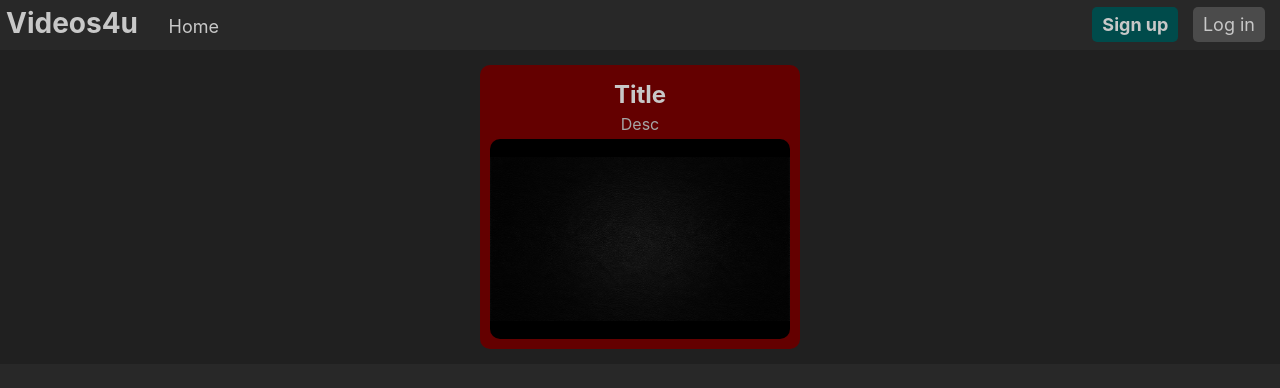
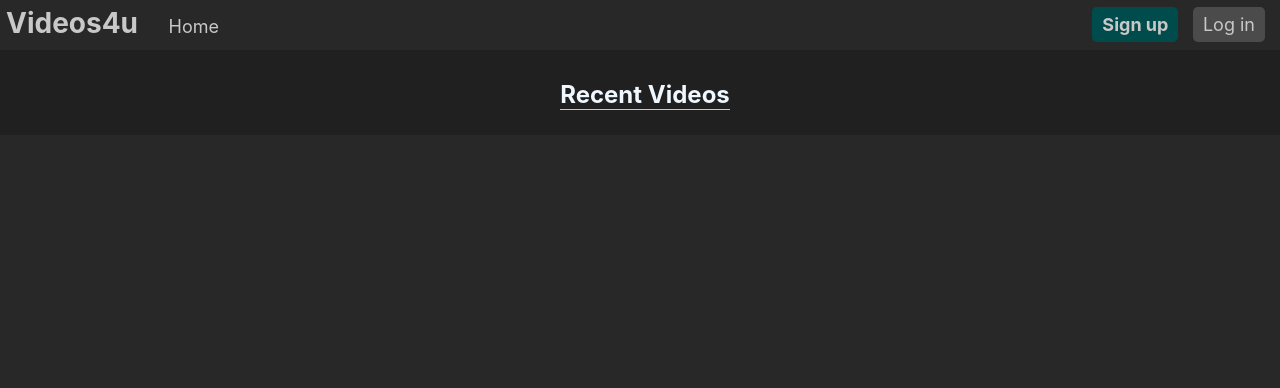
Before and after one commit to bms9294/Activity1-2, a PHP site: page / in a window 1280 px wide. Shown: the top 388 px of the page. Run offline with PHP 8.4, Linux system fonts and the light colour scheme; data that the repository does not hold is empty.

Commit message:
Video List loading and video selection.

```diff
--- /dev/null
+++ b/docker/web_data/core/head.js
@@ -0,0 +1,18 @@
+function isLoggedIn(){
+    if(document.cookie.includes("logged-in=1")){
+        document.getElementById("login-menu").innerHTML = "<a href=videoUpload.html class=primary><strong>Upload</strong></a>";
+    }
+    $.get("/core/session/challenge.php").done(function(data){
+        var result = JSON.parse(data);
+        if(!result.success){
+            document.getElementById("login-menu").innerHTML = `<a href="register.html" class="primary">
+                                                                    <strong>Sign up</strong>
+                                                                </a>
+                                                                <a href="login.html" class="light">
+                                                                    Log in
+                                                                </a>`;
+        }
+    });
+}
+
+isLoggedIn();
--- a/docker/web_data/core/main.js
+++ b/docker/web_data/core/main.js
@@ -1,17 +1,46 @@
-function isLoggedIn(){
-    if(document.cookie.includes("logged-in=1")){
-        document.getElementById("login-menu").innerHTML = "<a href=videoUpload.html class=primary><strong>Upload</strong></a>";
-    }
-    $.get("/core/session/challenge.php").done(function(data){
+var currentlyloaded = 0;
+
+function loadList(user=false){
+    var arr = {"start": currentlyloaded, "count": 50};
+    if(user === true)arr['user'] = true;
+    $.post("/core/video/requestList.php",arr).done(function(data){
         var result = JSON.parse(data);
-        if(!result.success){
-            document.getElementById("login-menu").innerHTML = `<a href="register.html" class="primary">
-                                                                    <strong>Sign up</strong>
-                                                                </a>
-                                                                <a href="login.html" class="light">
-                                                                    Log in
-                                                                </a>`;
-        }
+        result.forEach(element => {
+            if(element.thumbnail == "/")element.thumbnail = "/thumbnails/default.jpg";
+            document.getElementById("videolist").innerHTML += " \
+            <a href=/play.php?video="+element.videoID+" class=videoentry > \
+                        <span> \
+                            <h2>"+element.title+"</h2> \
+                            <p class=description>Desc</p> \
+                        </span> \
+                        <img class=thumbnail src="+element.thumbnail+" > \
+                    </a>"
+            ;
+            currentlyloaded++;
+        });
     });
 }
-isLoggedIn();
+function userVids(){
+    currentlyloaded = 0;
+    document.getElementById("myvids").classList = "active";
+    document.getElementById("recentvids").classList = "";
+    document.getElementById("videolist").innerHTML = "";
+    loadList(true);
+}
+function recentVids(){
+    currentlyloaded = 0;
+    document.getElementById("myvids").classList = "";
+    document.getElementById("recentvids").classList = "active";
+    document.getElementById("videolist").innerHTML = "";
+    loadList();
+}
+loadList();
+
+
+if(document.cookie.includes("logged-in=1")){
+    document.getElementById("videotype").innerHTML += `<h2 id="myvids">My Videos</h2>`;
+    document.getElementById("myvids").addEventListener("click", userVids);
+    document.getElementById("recentvids").addEventListener("click", recentVids);
+}else{
+    document.getElementById("recentvids").addEventListener("click", recentVids);
+}
--- a/docker/web_data/core/mysql/tables/video.php
+++ b/docker/web_data/core/mysql/tables/video.php
@@ -12,8 +12,10 @@ return array(
     "deleteVideo" => "DELETE FROM videos WHERE videoID=?",
     "getAllVideos" => "SELECT videoID, title FROM videos",
     "getUserVideos" => "SELECT videoID, title FROM videos WHERE userID=?",
-
+    "getAllVideos" => "SELECT videoID,thumbnail,title FROM videos",
     "getVideo" => "SELECT videos.title, videos.pathToVideo, videos.upload_date, users.username
-    FROM videos INNER JOIN users ON videos.userID=users.userID AND videos.videoID=?"
+    FROM videos INNER JOIN users ON videos.userID=users.userID AND videos.videoID=?",
+    "getVideoList" => "SELECT * FROM videos limit ?,?",
+    "getVideosOfUser" => "SELECT * FROM videos WHERE userID=(SELECT userID FROM session WHERE token=?) limit ?,?"
 
 );
--- a/docker/web_data/core/style.css
+++ b/docker/web_data/core/style.css
@@ -12,18 +12,44 @@ body{
     text-align: center;
     width: 100%;
     margin:0;
+    transition: 0.5s;
 }
 .videoentry{
     height:auto;
     width:300px;
     min-width: 300px;
-    background-color: rgb(100, 0, 0);
+    background-color: rgb(0, 75, 75);
     border-radius: 10px;
     padding: 10px;
     display: inline-block;
     margin: 15px;
     text-decoration: none;
+    transition: 0.5s;
+}
+.selector{
 
+}
+.selector h2{
+    display: inline-block;
+    margin:25px;
+    cursor: pointer;
+    transition: 0.5s;
+}
+.selector h2:hover{
+    color: white;
+}
+.selector h2.active{
+    border-bottom:1px solid rgb(200,200,200);
+    color: aliceblue;
+}
+.center{
+    text-align: center;
+}
+.tall{
+    min-height: 75px;
+}
+.videoentry:hover{
+    background-color: rgb(0, 100,100);
 }
 .description{
     display: block;
--- a/docker/web_data/index.html
+++ b/docker/web_data/index.html
@@ -31,23 +31,26 @@
                     </div>
             </div>
         </div>
-        <script src="/core/main.js" ></script>
+        <script src="/core/head.js" ></script>
+    </nav>
+    <nav class="navbar darker tall">
+        <div id=videotype class="center selector">
+            <h2 id="recentvids" class="active">
+                Recent Videos
+            </h2>
+
+        </div>
     </nav>
 <div class=content>
+        <div class="content darker">
+                <div id=videolist >
+
+                </div>
+            </div>
 </div>
     <footer class="footer">
-        <div class="content darker">
-            <div id=videolist >
-                <a href="/" class=videoentry >
-                    <span>
-                        <h2>Title</h2>
-                        <p class=description>Desc</p>
-                    </span>
-                    <img class="thumbnail" src="thumbnails/default.jpg" >
 
-                </a>
-            </div>
-        </div>
     </footer>
+    <script src="/core/main.js" ></script>
 </body>
 </html>
--- a/docker/web_data/play.php
+++ b/docker/web_data/play.php
@@ -60,7 +60,7 @@ try{
                             Log in
                         </a>
                     </div>
-                    <script src="/core/main.js" ></script>
+                    <script src="/core/head.js" ></script>
             </div>
         </div>
     </nav>
```
Also changed, not shown: docker/web_data/core/video/requestList.php (added, +29 -0 lines).
